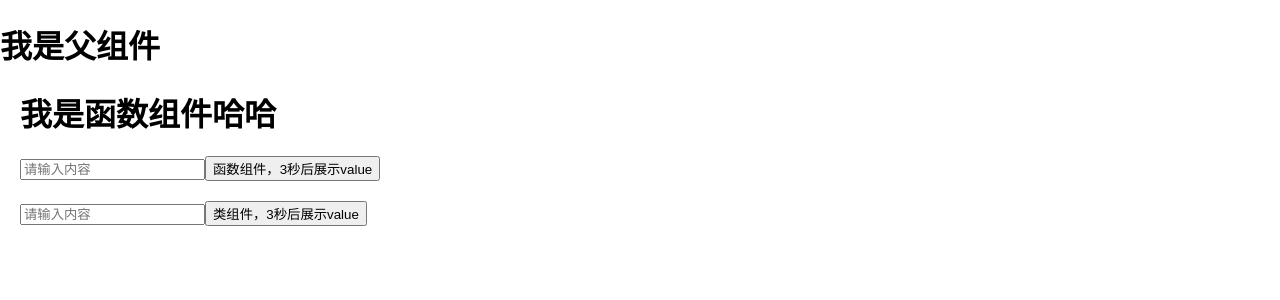
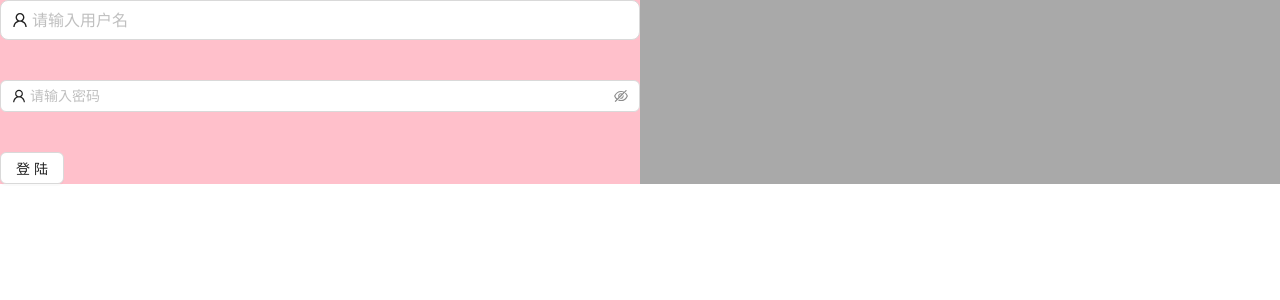
Before and after one commit to SSJStar/my-react-ts-app, a React (Create React App) app: page /login in a window 1280 px wide. Shown: the top 300 px of the page. Built offline with nearby package versions, Linux system fonts and the light colour scheme.

Commit message:
20230605-1725; 第一个react+ts+vite项目 更新：研究-函数组件和类组件的《父子组件传值》

```diff
--- a/package.json
+++ b/package.json
@@ -10,6 +10,7 @@
     "@types/jest": "^27.5.2",
     "@types/react": "^18.2.7",
     "@types/react-dom": "^18.2.4",
+    "antd": "^5.5.2",
     "react": "^18.2.0",
     "react-dom": "^18.2.0",
     "react-router": "^6.11.2",
--- a/src/pages/LoginForm.tsx
+++ b/src/pages/LoginForm.tsx
@@ -127,72 +127,104 @@
 
 
 
-import React from "react";
+// import React from "react";
+//
+// // 函数组件
+// interface FUNComponentPro{
+//     title:string,
+// }
+// function FUNComponent(pro:FUNComponentPro){
+//     const [value,setValue] = React.useState("");
+//     const handelButton = ()=>{
+//         setTimeout(()=>{
+//             alert("函数组件value:" + value);
+//         },3000);
+//     }
+//     // 样式
+//     let funStyle = {
+//         margin: '0 0 0 20px',
+//     };
+//     return <div style={funStyle}>
+//         <h1>{pro.title}</h1>
+//         <input placeholder={"请输入内容"} value={value}
+//                onChange={({target})=>{setValue(target.value)}}>
+//         </input>
+//         <button onClick={handelButton}>函数组件，3秒后展示value</button>
+//     </div>
+// }
+//
+// // 类组件
+// class ClassCompenent extends React.Component<any, any> {
+//     constructor(pro:any) {
+//         super(pro);
+//         this.state = {
+//             value:"",
+//         }
+//     }
+//     handelButton = () => {
+//         setTimeout(()=>{
+//             alert("类组件value:" + this.state.value);
+//         },3000);
+//     }
+//     classStyle = {
+//         margin: '0 0 0 20px',
+//     };
+//     render() {
+//         return (
+//             <div style={this.classStyle}>
+//                 <input placeholder={"请输入内容"} value={this.state.value}
+//                        onChange={({target})=>{
+//                            this.setState({value:target.value})
+//                        }}>
+//                 </input>
+//                 <button onClick={this.handelButton}>类组件，3秒后展示value</button>
+//             </div>
+//         );
+//     }
+// }
+//
+// // 父组件
+// function ParentComponent(){
+//     const funTitle = "我是函数组件哈哈" as string;
+//     return (
+//         <div>
+//             <h1>我是父组件</h1>
+//             <FUNComponent title={funTitle}></FUNComponent>
+//             <br></br>
+//             <ClassCompenent></ClassCompenent>
+//         </div>
+//     )
+// }
 
-// 函数组件
-interface FUNComponentPro{
-    title:string,
-}
-function FUNComponent(pro:FUNComponentPro){
-    const [value,setValue] = React.useState("");
-    const handelButton = ()=>{
-        setTimeout(()=>{
-            alert("函数组件value:" + value);
-        },3000);
-    }
-    // 样式
-    let funStyle = {
-        margin: '0 0 0 20px',
+import { UserOutlined } from '@ant-design/icons';
+import {Button, Input} from 'antd';
+import {style} from "postcss-minify-font-values/types/lib/keywords";
+const LoginView = ()=>{
+    const style_contentDiv = {
+        width: '50%',
+        height: '50%',
+        backgroundColor: 'pink',
+        // align:
+        // display:'flex',
+        justifyContent:'center',
+        alignItems:'center'
     };
-    return <div style={funStyle}>
-        <h1>{pro.title}</h1>
-        <input placeholder={"请输入内容"} value={value}
-               onChange={({target})=>{setValue(target.value)}}>
-        </input>
-        <button onClick={handelButton}>函数组件，3秒后展示value</button>
-    </div>
-}
+    return (
+        <div style={{ backgroundColor: "darkgray" }}>
+            <div className={"contentDiv"} style={ style_contentDiv }>
+                <Input size="large" placeholder="请输入用户名" prefix={<UserOutlined />} />
 
-// 类组件
-class ClassCompenent extends React.Component<any, any> {
-    constructor(pro:any) {
-        super(pro);
-        this.state = {
-            value:"",
-        }
-    }
-    handelButton = () => {
-        setTimeout(()=>{
-            alert("类组件value:" + this.state.value);
-        },3000);
-    }
-    classStyle = {
-        margin: '0 0 0 20px',
-    };
-    render() {
-        return (
-            <div style={this.classStyle}>
-                <input placeholder={"请输入内容"} value={this.state.value}
-                       onChange={({target})=>{
-                           this.setState({value:target.value})
-                       }}>
-                </input>
-                <button onClick={this.handelButton}>类组件，3秒后展示value</button>
+                <div style={{ height:'40px' }}></div>
+
+                <Input.Password placeholder="请输入密码" prefix={<UserOutlined />} />
+
+                <div style={{ height:'40px' }}></div>
+
+                <Button>登 陆</Button>
             </div>
-        );
-    }
-}
 
-// 父组件
-function ParentComponent(){
-    const funTitle = "我是函数组件哈哈" as string;
-    return (
-        <div>
-            <h1>我是父组件</h1>
-            <FUNComponent title={funTitle}></FUNComponent>
-            <br></br>
-            <ClassCompenent></ClassCompenent>
         </div>
     )
-}
-export default <ParentComponent />;
+};
+
+export default <LoginView />;
```
Also changed, not shown: 1 other file (tests, documents, lock files or other folders).
